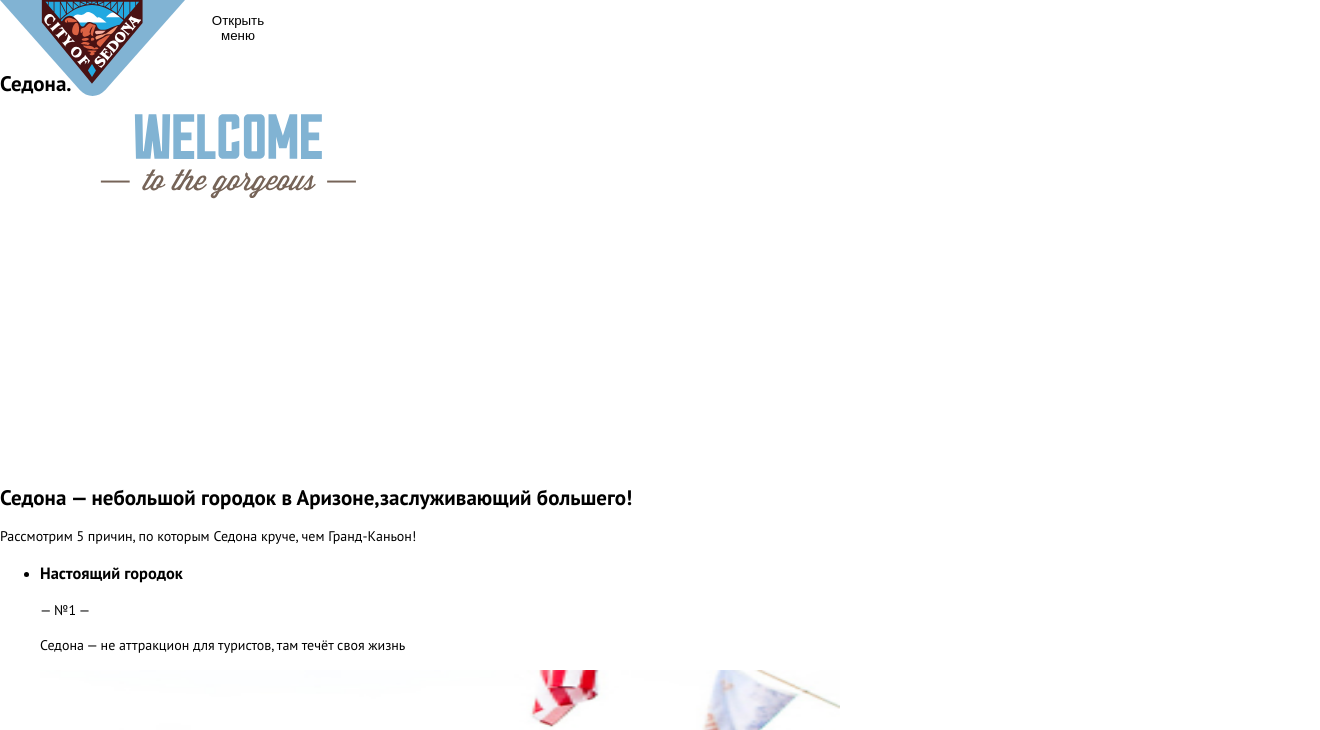
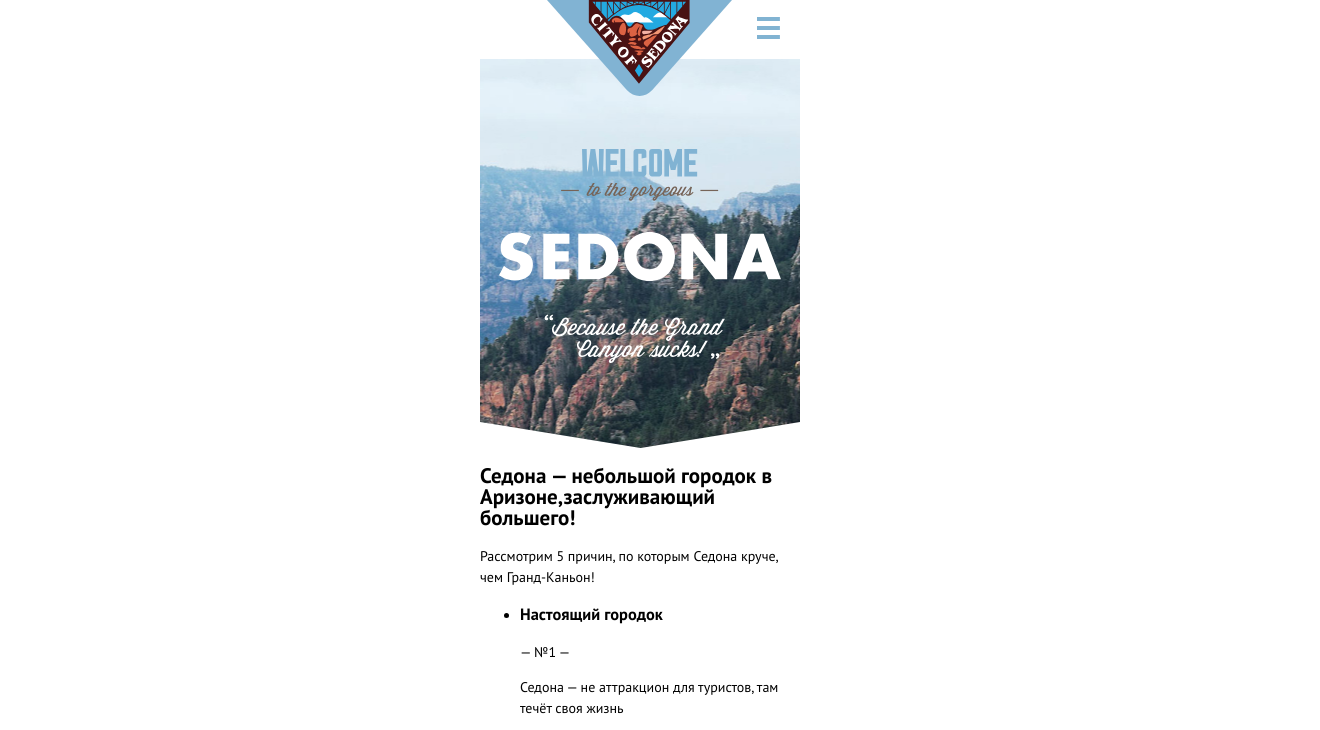
Before and after one commit to htmlacademy-adaptive/107895-sedona-26, a website: page source/index.html in a window 1280 px wide. Shown: the top 730 px of the page, 1320 px wide, since content can reach past the window. Drawn offline with nearby package versions, Linux system fonts and the light colour scheme; files that its build step writes are made by us from their sources.

Commit message:
Сделал шапку сайта

```diff
--- a/source/index.html
+++ b/source/index.html
@@ -19,6 +19,7 @@
 
     <nav class="main-nav">
       <button class="main-nav__toggle" type="button">
+        <svg width="23" height="22" viewBox="0 0 23 22" fill="none" xmlns="http://www.w3.org/2000/svg"><path d="M22.9 0H0v4h22.9V0ZM22.9 9H0v4h22.9V9ZM22.9 18H0v4h22.9v-4Z" fill="#81B3D2"/></svg>
         <span class="visually-hidden">Открыть меню</span>
       </button>
 
@@ -53,10 +54,8 @@
 
   <main class="index main-container">
     <section class="intro">
-      <div class="intro__container">
         <h1 class="visually-hidden">Седона.</h1>
-        <img class="intro__logo" src="./img/welcome-logo.svg" width="458" height="352" alt="Welcom логотип седоны.">
-      </div>
+        <img class="intro__logo" src="./img/welcome-logo.svg" width="282" height="214" alt="Welcom логотип седоны.">
     </section>
 
     <section class="advantages">
@@ -70,7 +69,7 @@
             <p class="advantage__description">Седона — не аттракцион для туристов, там течёт своя жизнь</p>
           </li>
           <li class="advantages__image">
-            <img src="./img/advantages-img-1.jpg" width="800" height="384" alt="Город Седона.">
+            <img src="./img/advantages-img-1.jpg" width="520" height="260" alt="Город Седона.">
           </li>
           <li class="advantages__item advantages__item--light advantage">
             <svg width="76" height="73" fill="none" xmlns="http://www.w3.org/2000/svg">
--- /dev/null
+++ b/source/sass/blocks/index.scss
@@ -0,0 +1,14 @@
+.intro {
+  background-color: #81B3D3;
+  background: url("../../img/intro-background-divider-mobile.svg"), url("../../img/intro-background-mobile.jpg");
+  background-repeat: no-repeat;
+  background-size: contain, auto;
+  background-position: bottom, top;
+}
+
+.intro__logo {
+  padding-top: 90px;
+  padding-bottom: 85px;
+  display: block;
+  margin: 0 auto;
+}
--- a/source/sass/blocks/main-header.scss
+++ b/source/sass/blocks/main-header.scss
@@ -2,12 +2,13 @@
 .main-header {
   display: flex;
   box-sizing: border-box;
-  align-items: flex-start;
+  margin-right: 20px;
+  margin-left: 20px;
 }
 
 /* Логотив в навигации */
 .main-header__logo {
-  margin-right: 25px;
+  margin-left: 47px;
   position: relative;
   width: 185px;
 }
--- a/source/sass/blocks/main-nav.scss
+++ b/source/sass/blocks/main-nav.scss
@@ -1,18 +1,16 @@
 .main-nav {
   position: relative;
-  height: 56px;
   text-transform: uppercase;
   font: 700 18px/26px "PT Sans", "Arial", sans-serif;
   text-align: right;
 }
 
 .main-nav__toggle {
-  width: 56px;
-  height: 56px;
   border: none;
-  padding: 0;
+  padding: 17px 0 17px 0;
   margin: 0;
   background: none;
+  margin-left: 25px;
 }
 
 .main-nav__list {
--- a/source/sass/blocks/page__body.scss
+++ b/source/sass/blocks/page__body.scss
@@ -3,7 +3,8 @@
   display: flex;
   flex-direction: column;
   min-height: 100%;
-  margin: 0;
   background: #FFFFFF;
   color: #000000;
+  width: 320px;
+  margin: 0 auto;
 }
--- /dev/null
+++ b/source/sass/blocks/visually-hidden.scss
@@ -0,0 +1,12 @@
+.visually-hidden {
+  position: absolute;
+  width: 1px;
+  height: 1px;
+  margin: -1px;
+  border: 0;
+  padding: 0;
+  white-space: nowrap;
+  clip-path: inset(100%);
+  clip: rect(0 0 0 0);
+  overflow: hidden;
+}
--- a/source/sass/style.scss
+++ b/source/sass/style.scss
@@ -2,3 +2,7 @@
 @import "./blocks/page__body.scss";
 @import "./blocks/main-header.scss";
 @import "./blocks/main-nav.scss";
+@import "./blocks/index.scss";
+
+
+@import "./blocks/visually-hidden.scss";
```
Also changed, not shown: source/img/intro-background-divider-mobile.svg (added), source/img/intro-background-mobile.jpg (added).
